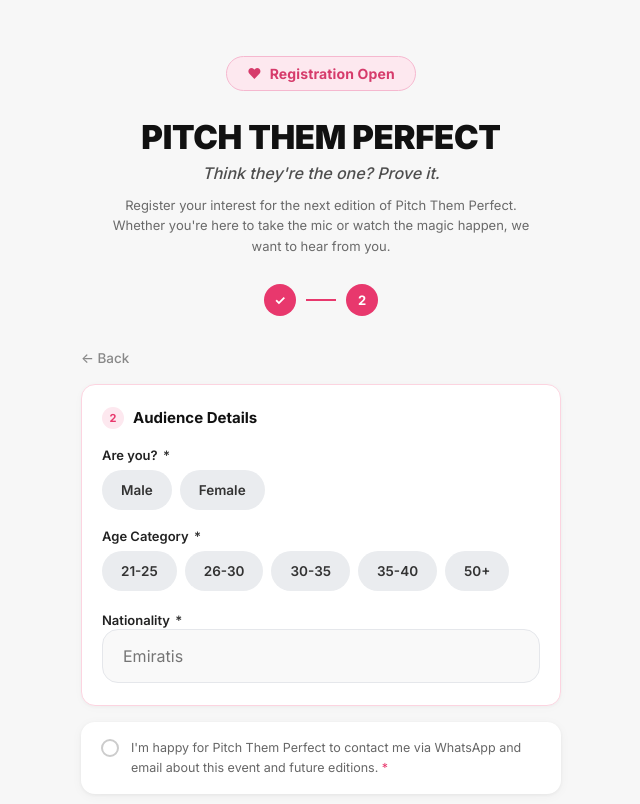
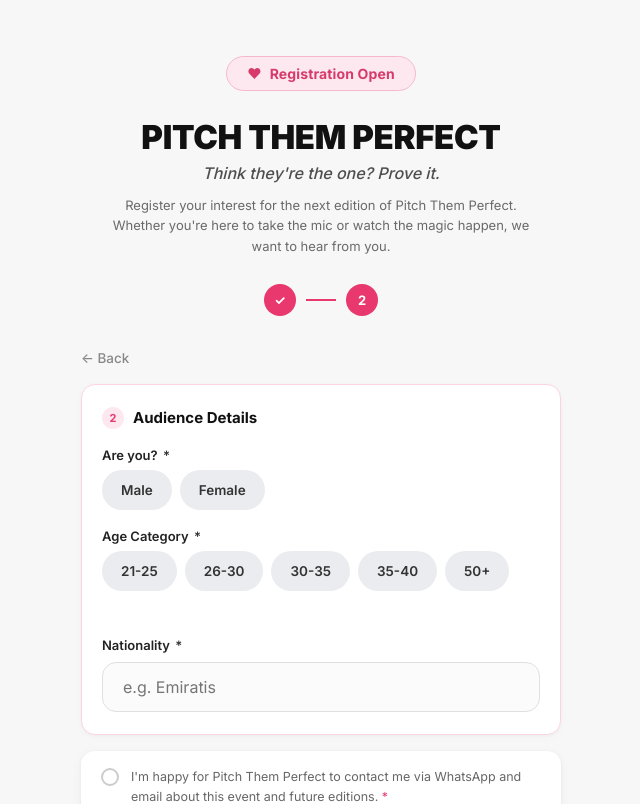
Before and after one commit to pitchthemperfect/Pitchthemperfect, a React (Vite) app: page /register/watcher in a window 1280 px wide. Shown: the top 804 px of the page, without its empty margins (319-959 px from the left). Built offline with nearby package versions, Linux system fonts and the light colour scheme; no server answers.

Commit message:
Update WatcherStep2.jsx

```diff
--- a/src/pages/WatcherStep2.jsx
+++ b/src/pages/WatcherStep2.jsx
@@ -105,9 +105,13 @@ export default function WatcherStep2() {
             error={errors.age}
           />
 
-          {/* Nationality Field matching ChipGroup typography & spacing */}
-          <div className="form-group">
-            <label htmlFor="nationality" className="chip-group-label">
+          {/* Nationality Field styled precisely after reference input */}
+          <div className="form-group" style={{ marginTop: '1.75rem' }}>
+            <label
+              htmlFor="nationality"
+              className="chip-group-label"
+              style={{ marginBottom: '0.6rem', display: 'block' }}
+            >
               Nationality <span className="req">*</span>
             </label>
 
@@ -115,26 +119,26 @@ export default function WatcherStep2() {
               id="nationality"
               type="text"
               className={`form-input ${errors.nationality ? 'is-invalid' : ''}`}
-              placeholder="Emiratis"
+              placeholder="e.g. Emiratis"
               value={form.nationality}
               onChange={e => set('nationality', e.target.value)}
               style={{
                 width: '100%',
-                padding: '1rem 1.25rem',
+                padding: '0.875rem 1.25rem',
                 fontSize: '1rem',
                 color: '#1a1a1a',
-                backgroundColor: '#f9f9f9',
-                border: errors.nationality ? '1px solid #dc2626' : '1px solid #e5e7eb',
-                borderRadius: '16px',
+                backgroundColor: '#fbfbfb',
+                border: errors.nationality ? '1px solid #dc2626' : '1px solid #e0e0e0',
+                borderRadius: '14px',
                 outline: 'none',
                 boxSizing: 'border-box',
                 fontFamily: 'inherit',
-                transition: 'border-color 0.2s ease'
+                transition: 'border-color 0.2s ease, box-shadow 0.2s ease'
               }}
             />
 
             {errors.nationality && (
-              <span className="error-text">
+              <span className="error-text" style={{ marginTop: '0.4rem', display: 'block' }}>
                 {errors.nationality}
               </span>
             )}
```
